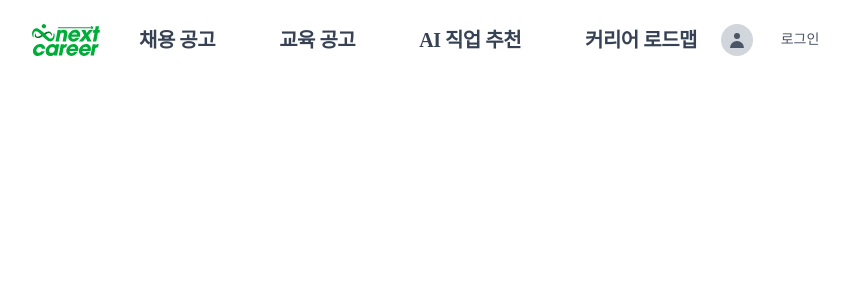
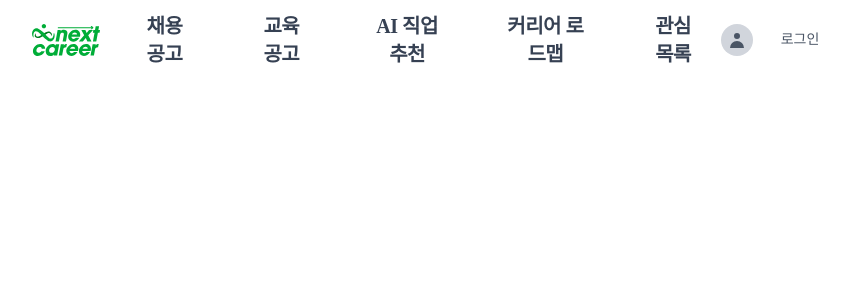
Before and after one commit to seyun31/2025_SEASONTHON_TEAM_42_FE, a Next.js app: page / in a window 1280 px wide. Shown: the top 300 px of the page, without its empty margins (214-1063 px from the left). Built offline with nearby package versions, Linux system fonts and the light colour scheme; a web font is replaced by a local one.

Commit message:
feat: Header에 관심목록 추가

```diff
--- a/src/components/layout/Header.tsx
+++ b/src/components/layout/Header.tsx
@@ -76,6 +76,16 @@ export default function Header() {
             }`}
           >
             커리어 로드맵
+          </div>
+          <div
+            onClick={() => router.push('/mypage/pick')} // 페이지 미정
+            className={`cursor-pointer transition-colors duration-200 px-4 py-2 text-center text-title-small font-medium ${
+              isActive('/mypage/pick') // 페이지 미정
+                ? 'text-green-600'
+                : 'text-gray-700 hover:!text-green-600'
+            }`}
+          >
+            관심목록
           </div>
         </nav>
 
@@ -200,6 +210,16 @@ export default function Header() {
           >
             커리어 로드맵
           </div>
+          <div
+            onClick={() => router.push('/mypage/pick')} // 페이지 미정
+            className={`cursor-pointer transition-colors duration-200 px-4 py-2 text-center text-title-small font-medium ${
+              isActive('/mypage/pick') // 페이지 미정
+                ? 'text-green-600'
+                : 'text-gray-700 hover:!text-green-600'
+            }`}
+          >
+            관심목록
+          </div>
 
           {/* 모바일 로그인 버튼 */}
           <Link
```
Also changed, not shown: src/components/chat/MessageOption.tsx (added).
